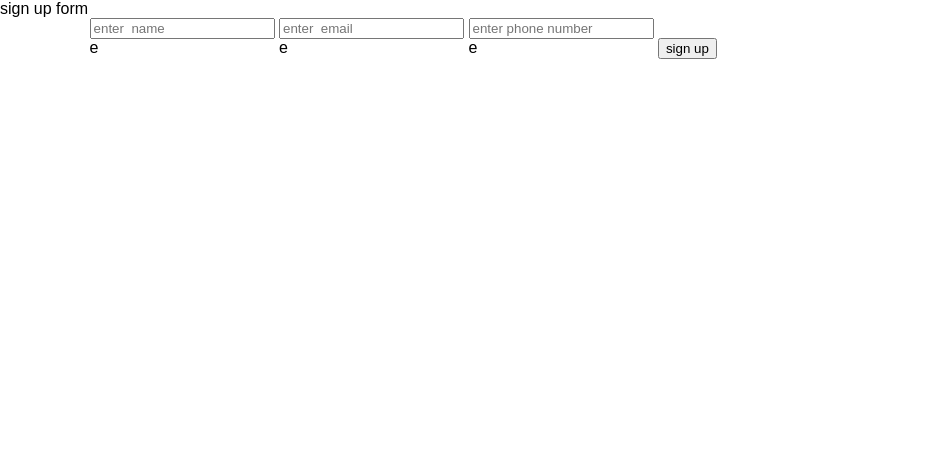
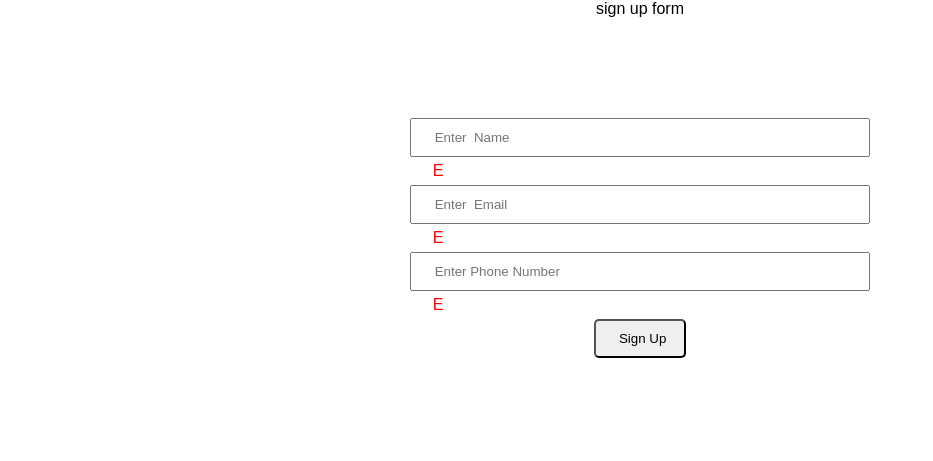
Before and after one commit to vomkaraxioned/form-validation, a plain HTML site: page index.html in a window 1280 px wide. Shown: the whole page, without its empty margins (0-933 px from the left). Drawn offline with Linux system fonts and the light colour scheme.

Commit message:
css added

```diff
--- a/assets/css/style.css
+++ b/assets/css/style.css
@@ -100,7 +100,7 @@ li {
 /*for wrapper*/
 .wrapper {
   max-width: 1360px;
-  width: 86%;
+  width: 60%;
   margin: 0 auto;
 }
 /*=================================
@@ -120,8 +120,62 @@ li {
   main styling starts here
 =================================*/
 
+h1 {
+  text-align: center;
+}
 
+.sign-form-block {
+  width: 60%;
+  padding: 100px 0;
+  margin: 0 auto;
+}
 
+.fields {
+  display: flex;
+  flex-direction: column;
+
+}
+
+.field {
+  padding: 20px 0;
+  display: contents;
+  flex-direction: column;
+}
+
+form{
+  width: 100%;
+}
+
+.input {
+  width: 100%;
+  display: flex;
+
+}
+
+input[type=text],input[type=email] {
+  width: 100%;
+  padding: 10px 5%;
+}
+
+input::placeholder{
+  text-transform: capitalize;
+}
+
+.error {
+  padding: 5px 5%;
+  display: block;
+  color: #f00;
+  text-transform: capitalize;
+
+}
+
+.btn {
+  width: 20%;
+  padding: 10px 5%;
+  border-radius: 5px;
+  margin: 0 auto;
+  text-transform: capitalize;
+}
 
 
 
```
